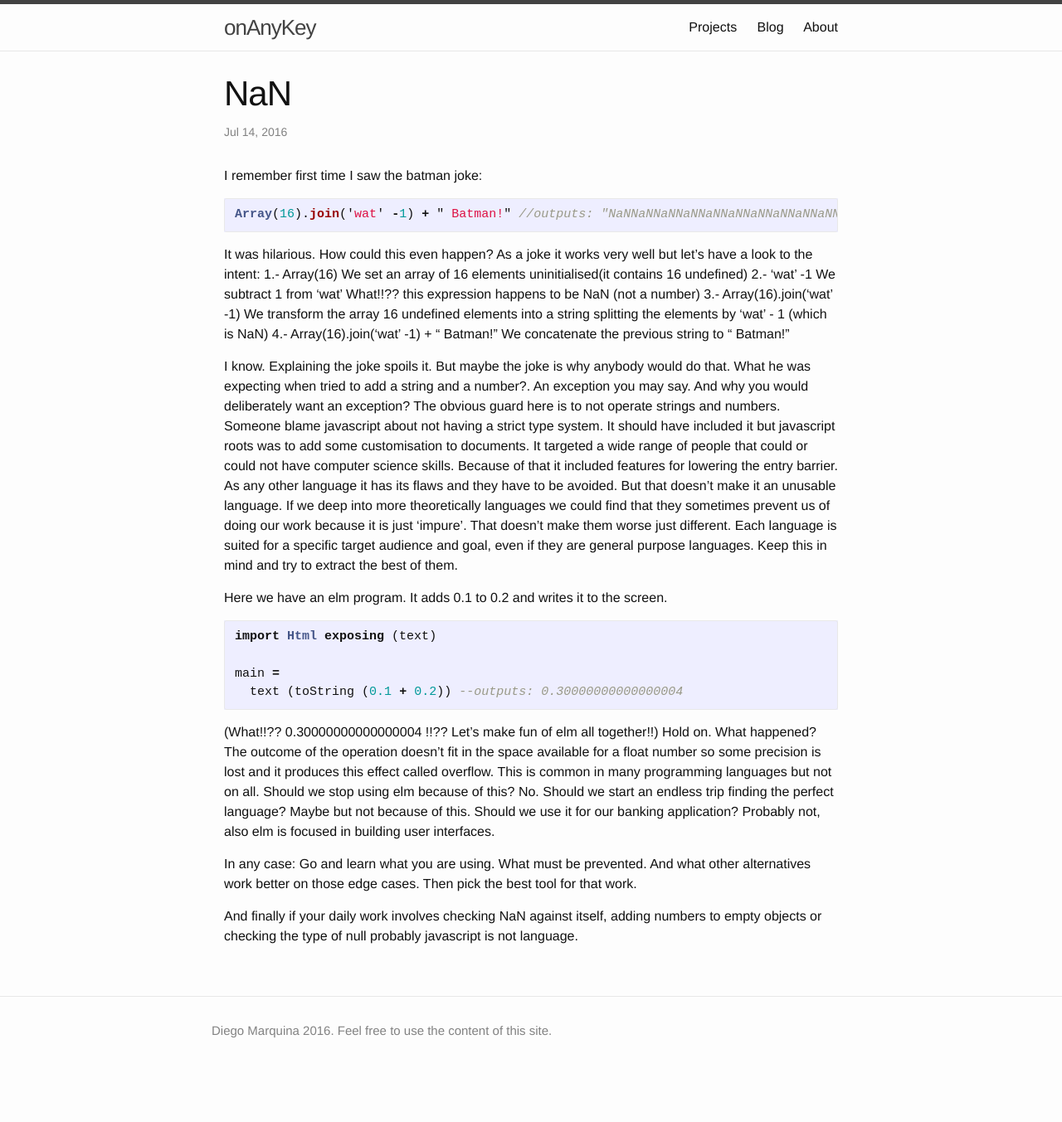
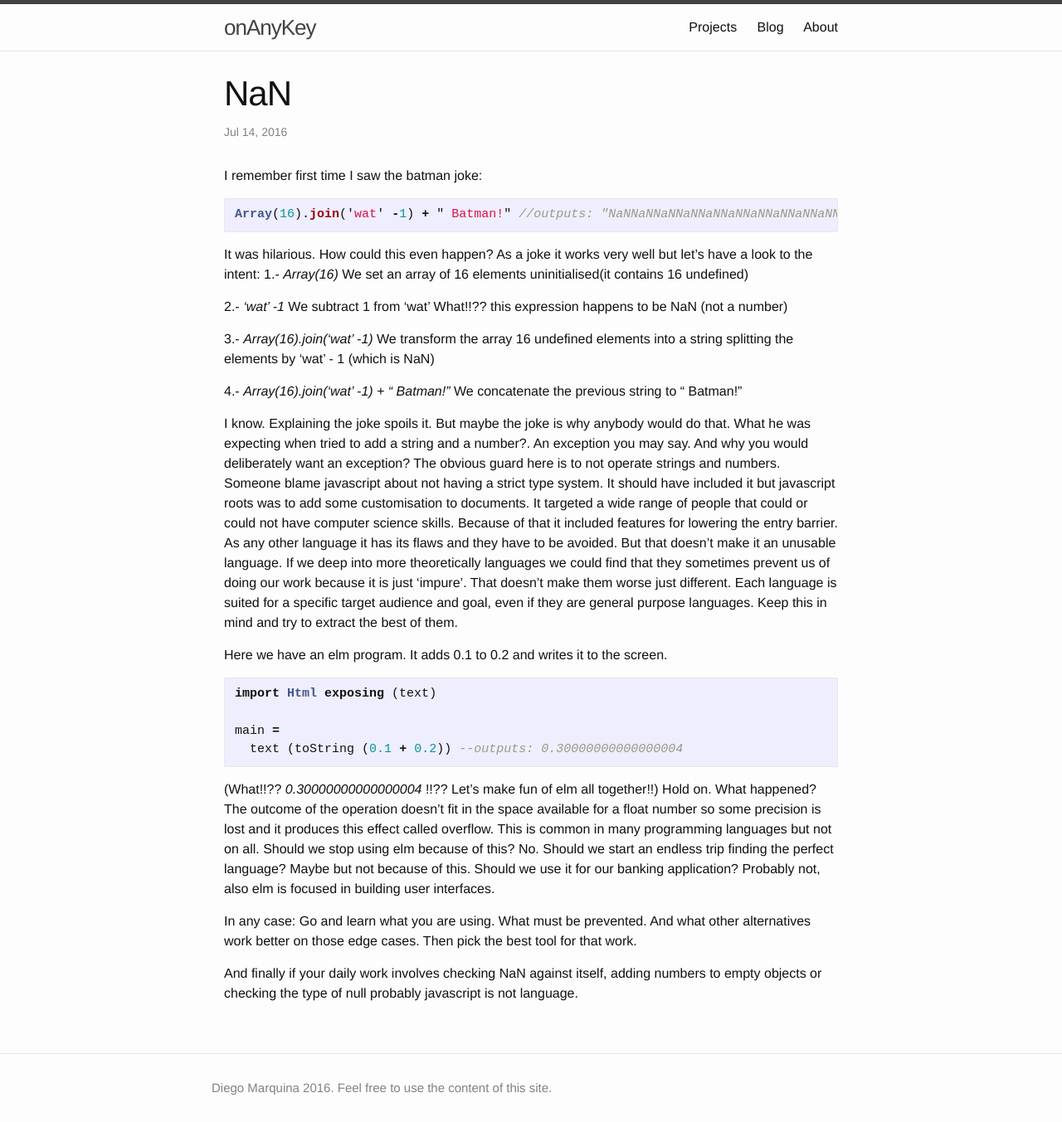
Before and after one commit to mardie/mardie.github.io, a Jekyll site: the page built from _posts/2016-07-15-nan.markdown, in a window 1280 px wide. Shown: the whole page at 83% size. Built offline with Jekyll 4.4.1, drawn with Linux system fonts in a browser that asks for light colours; before the commit the page ends 1284 px from its top, so only the background shows below that.

````diff
--- a/_posts/2016-07-15-nan.markdown
+++ b/_posts/2016-07-15-nan.markdown
@@ -6,14 +6,19 @@ date:   2016-07-15 00:00:00 +0100
 categories: javascript languages
 ---
 I remember first time I saw the batman joke:
+
 ```javascript
 Array(16).join('wat' -1) + " Batman!" //outputs: "NaNNaNNaNNaNNaNNaNNaNNaNNaNNaNNaNNaNNaNNaNNaN Batman!"
 ```
+
 It was hilarious. How could this even happen? As a joke it works very well but let's have a look to the intent:
-1.- Array(16) We set an array of 16 elements uninitialised(it contains 16 undefined)
-2.- 'wat' -1 We subtract 1 from 'wat' What!!?? this expression happens to be NaN (not a number)
-3.- Array(16).join('wat' -1) We transform the array 16 undefined elements into a string splitting the elements by 'wat' - 1 (which is NaN)
-4.- Array(16).join('wat' -1) + " Batman!" We concatenate the previous string to " Batman!"
+1.- *Array(16)* We set an array of 16 elements uninitialised(it contains 16 undefined)
+
+2.- *'wat' -1* We subtract 1 from 'wat' What!!?? this expression happens to be NaN (not a number)
+
+3.- *Array(16).join('wat' -1)* We transform the array 16 undefined elements into a string splitting the elements by 'wat' - 1 (which is NaN)
+
+4.- *Array(16).join('wat' -1) + " Batman!"* We concatenate the previous string to " Batman!"
 
 I know. Explaining the joke spoils it. But maybe the joke is why anybody would do that. What he was expecting when tried to add a string and a number?. An exception you may say. And why you would deliberately want an exception?
 The obvious guard here is to not operate strings and numbers. Someone blame javascript about not having a strict type system. It should have included it but javascript roots was to add some customisation to documents. It targeted a wide range of people that could or could not have computer science skills. Because of that it included features for lowering the entry barrier.
@@ -29,7 +34,7 @@ main =
   text (toString (0.1 + 0.2)) --outputs: 0.30000000000000004
 ```
 
-(What!!?? 0.30000000000000004 !!?? Let's make fun of elm all together!!) Hold on. What happened? The outcome of the operation doesn't fit in the space available for a float number so some precision is lost and it produces this effect called overflow. This is common in many programming languages but not on all.
+(What!!?? _0.30000000000000004_ !!?? Let's make fun of elm all together!!) Hold on. What happened? The outcome of the operation doesn't fit in the space available for a float number so some precision is lost and it produces this effect called overflow. This is common in many programming languages but not on all.
 Should we stop using elm because of this? No. Should we start an endless trip finding the perfect language? Maybe but not because of this. Should we use it for our banking application? Probably not, also elm is focused in building user interfaces.
 
 In any case: Go and learn what you are using. What must be prevented. And what other alternatives work better on those edge cases. Then pick the best tool for that work.
````
